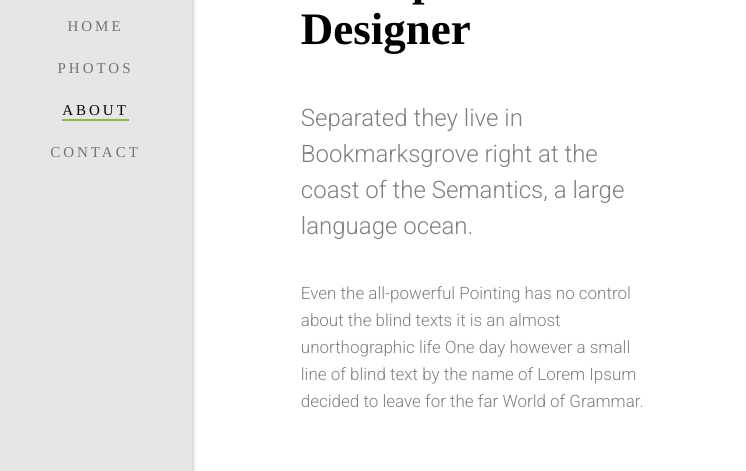
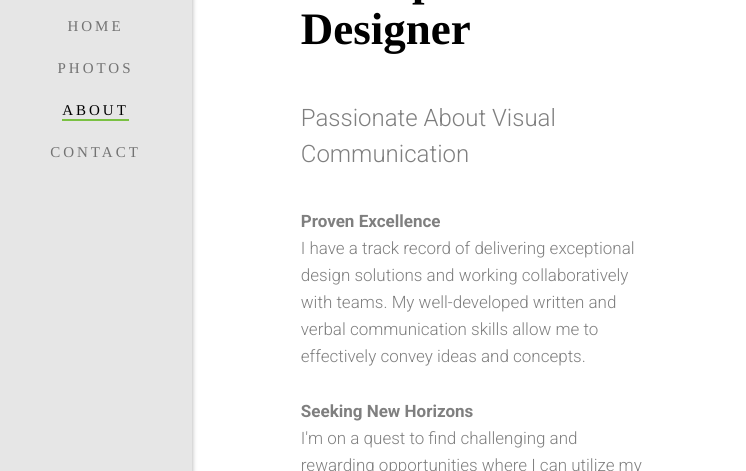
Before and after one commit to sanyaanand/SanyaAnand.github.io, a plain HTML site: page about.html in a window 1280 px wide. Shown: the part 162-633 px from the top of the page, 0-746 px from the left. Drawn offline with Linux system fonts and the light colour scheme; files whose address does not match are found by name.

Commit message:
updating about v1

```diff
--- a/about.html
+++ b/about.html
@@ -98,8 +98,15 @@
 				<div class="row">
 					<div class="col-md-5">
 						<h2 class="fh5co-heading animate-box" data-animate-effect="fadeInLeft">I'm Sanya Anand<br> a Graphic Designer</h2>
-						<p class="fh5co-lead animate-box" data-animate-effect="fadeInLeft">Separated they live in Bookmarksgrove right at the coast of the Semantics, a large language ocean.</p>
-						<p class="animate-box" data-animate-effect="fadeInLeft"> Even the all-powerful Pointing has no control about the blind texts it is an almost unorthographic life One day however a small line of blind text by the name of Lorem Ipsum decided to leave for the far World of Grammar.</p>
+						<p class="fh5co-lead animate-box" data-animate-effect="fadeInLeft">Passionate About Visual Communication</p>
+						<p class="animate-box" data-animate-effect="fadeInLeft"> <strong>Proven Excellence</strong><br>
+I have a track record of delivering exceptional design solutions and working collaboratively with teams. My well-developed written and verbal communication skills allow me to effectively convey ideas and concepts.
+<br><br>
+<strong>Seeking New Horizons</strong><br>
+I'm on a quest to find challenging and rewarding opportunities where I can utilize my true potential and continue to hone my analytical and technical skills. Currently, I'm working as a Graphic Designer at Star News Group, where I'm involved in exciting projects that push the boundaries of creativity.
+<br><br>
+<strong>Let's Collaborate</strong><br>
+Feel free to explore my portfolio to get a glimpse of my work, and if you'd like to discuss a project or have any inquiries, please don't hesitate to reach out. Let's create something amazing together!</p>
 					</div>
 					<div class="col-md-6 col-md-push-1 animate-box" data-animate-effect="fadeInLeft">
 						<img src="images/Sanya.jpeg" alt="Free HTML5 Bootstrap Template" class="img-responsive">
```
